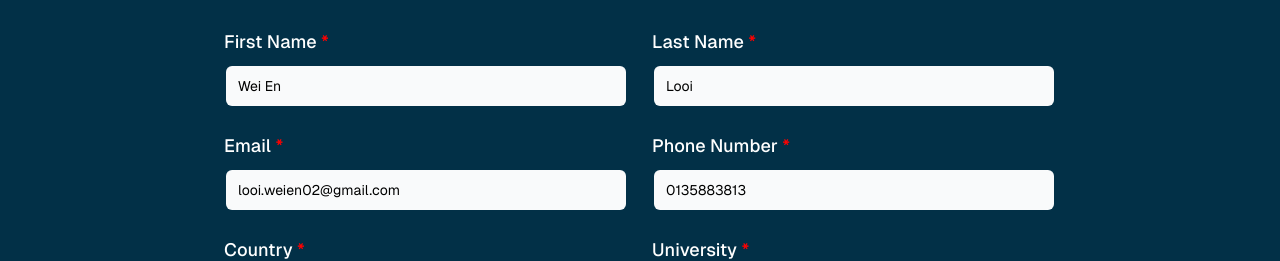
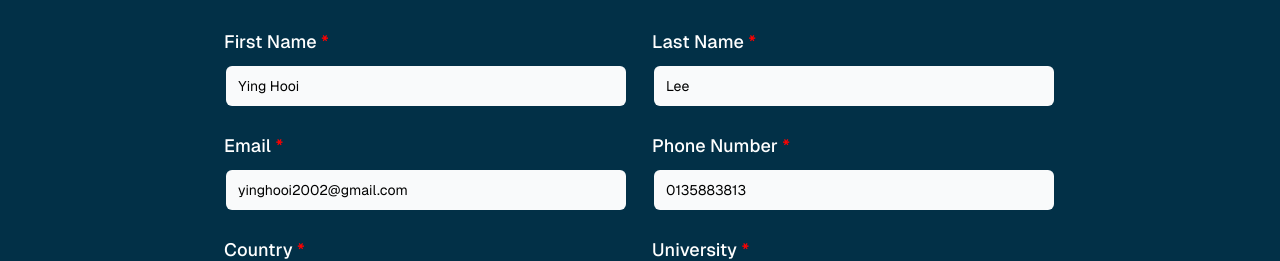
Before and after one commit to diminecjean/hackfinity, a Next.js app: page /registration in a window 1280 px wide. Shown: the part 488-749 px from the top of the page. Built offline with nearby package versions, Linux system fonts and the light colour scheme; no server answers.

Commit message:
change default form value

```diff
--- a/src/app/registration/page.js
+++ b/src/app/registration/page.js
@@ -332,9 +332,9 @@ export default function Registration() {
         resolver: zodResolver(formSchema),
         mode: "onChange",
         defaultValues: {
-            first_name: "Wei En",
-            last_name: "Looi",
-            email: "looi.weien02@gmail.com",
+            first_name: "Ying Hooi",
+            last_name: "Lee",
+            email: "yinghooi2002@gmail.com",
             phone: "0135883813",
             country: "Malaysia",
             university: "Universiti Sains Malaysia",
```
